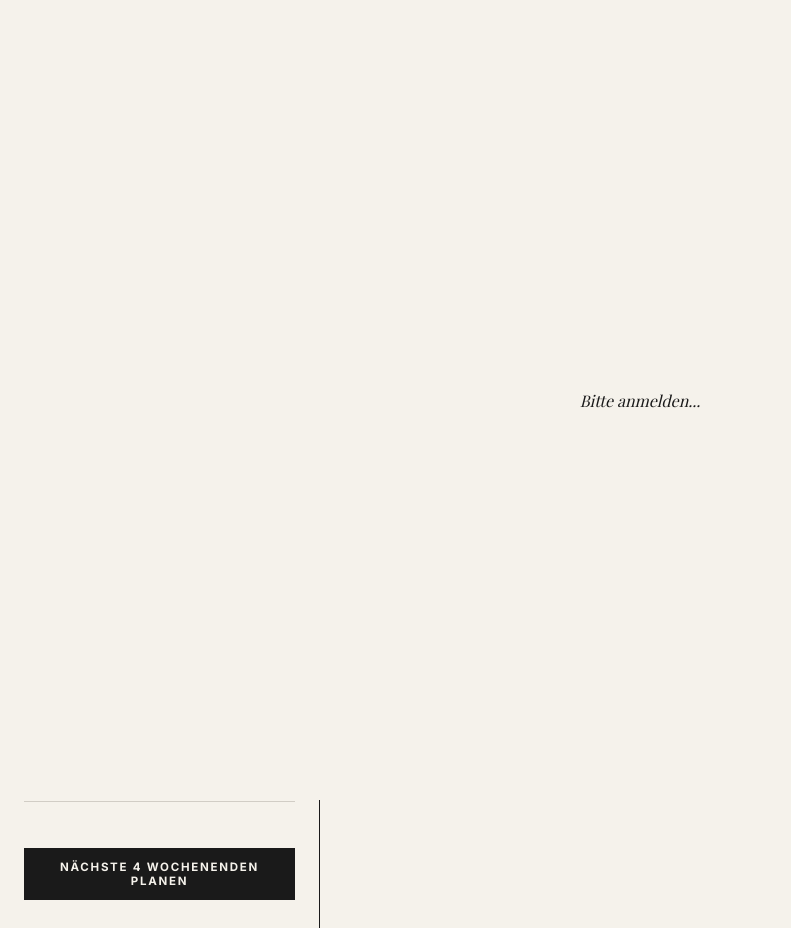
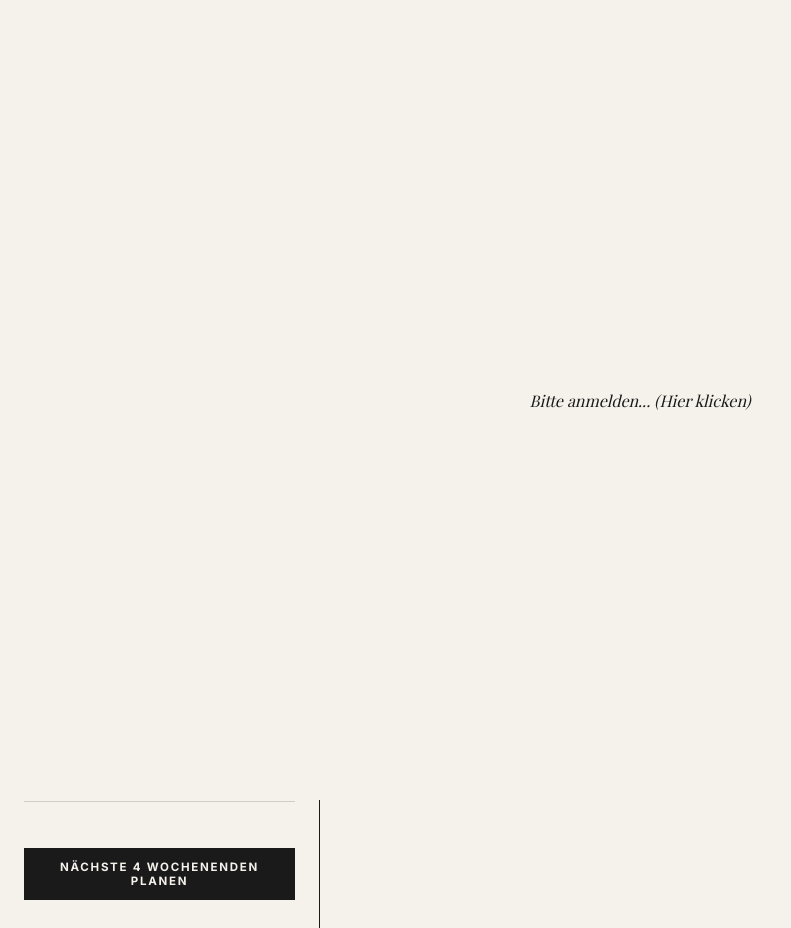
Before and after one commit to oehmm/weekend-trip-planner, a website: page public/index.html in a window 1280 px wide. Shown: the whole page, without its empty margins (0-791 px from the left). Drawn offline with nearby package versions, Linux system fonts and the light colour scheme; a web font is replaced by a local one.

Commit message:
Update login prompt text with clickable instruction

```diff
--- a/public/index.html
+++ b/public/index.html
@@ -388,9 +388,9 @@
 </head>
 <body>
 
-<div id="auth-overlay">
+<div id="auth-overlay" style="cursor: pointer;" onclick="window.netlifyIdentity && netlifyIdentity.open('login')">
   <div style="text-align: center; font-family: 'Playfair Display', serif; font-style: italic; color: var(--ink);">
-    Bitte anmelden...
+    Bitte anmelden... (Hier klicken)
   </div>
 </div>
 
```
